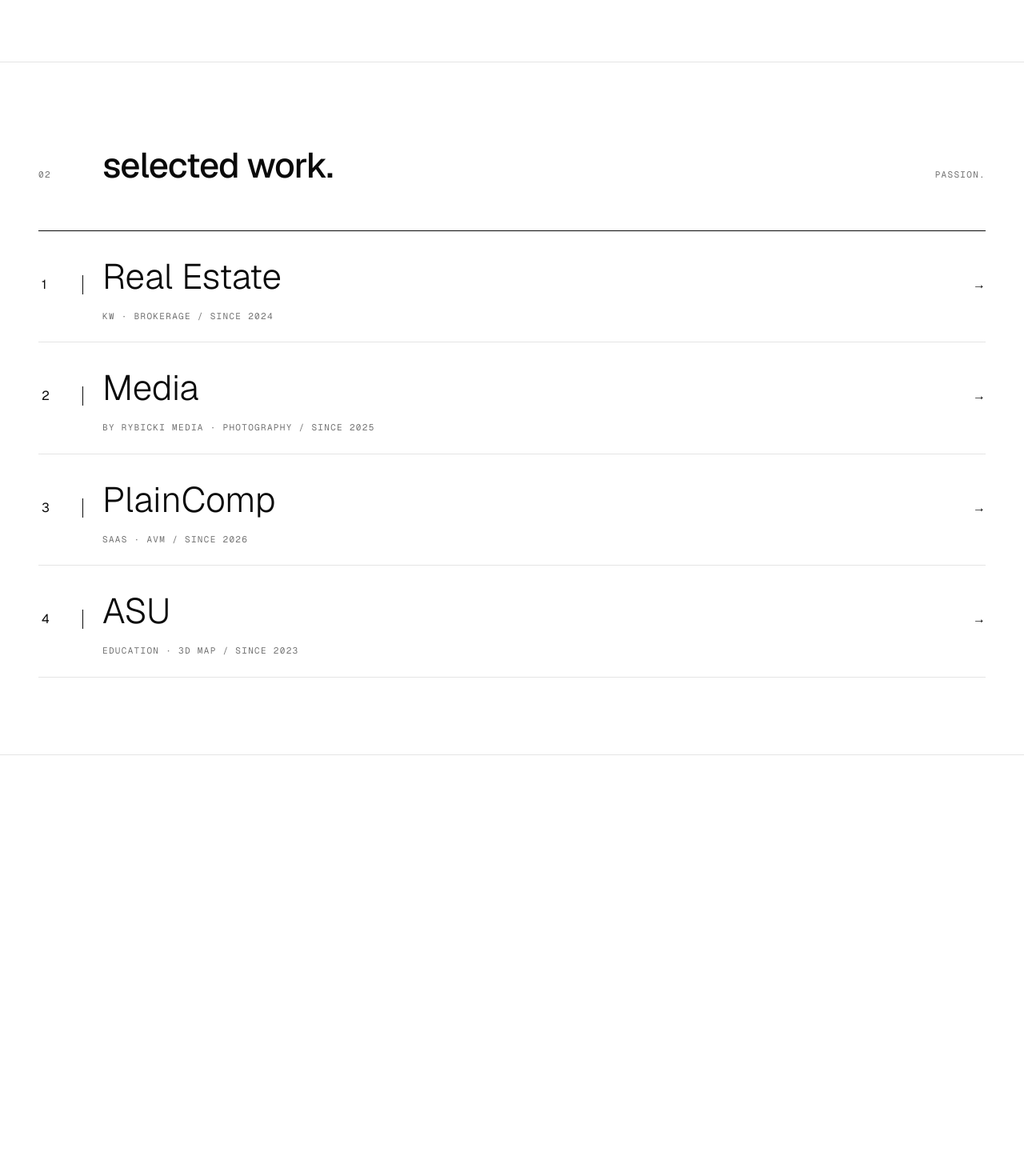
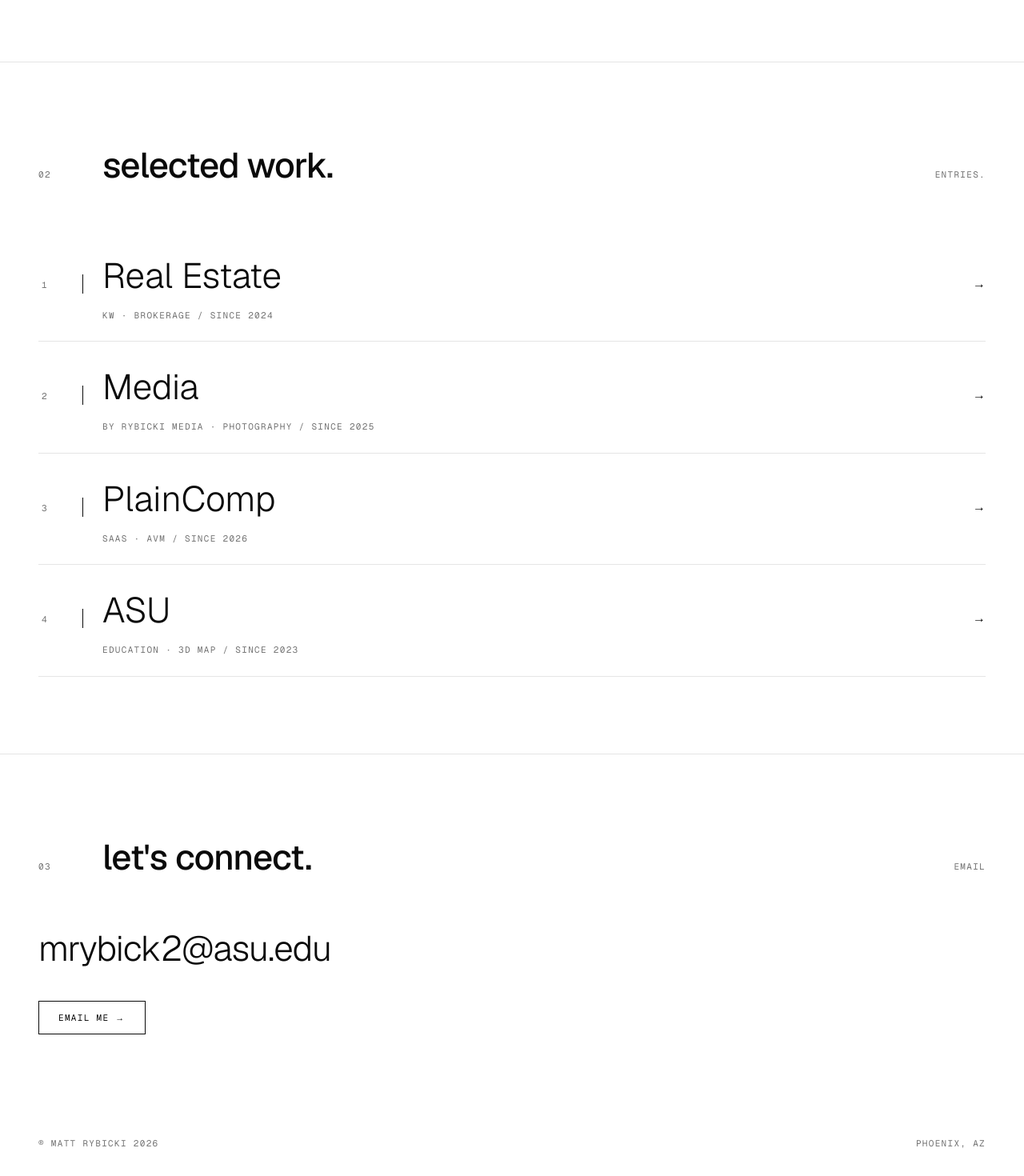
Before and after one commit to mrybick/mattrybicki-portfolio-self, a Next.js app: page / in a window 1280 px wide. Shown: the part 1343-2813 px from the top of the page at 80% size. Before the commit the page ends 2287 px from the top, so only its background shows below. Built offline with nearby package versions, Linux system fonts and the light colour scheme.

Commit message:
complete home page v0: selected work hover, contact section, footer component, prettier project install

```diff
--- a/app/layout.tsx
+++ b/app/layout.tsx
@@ -1,7 +1,8 @@
 import type { Metadata } from "next";
 import { Geist, Geist_Mono } from "next/font/google";
 import "./globals.css";
-import Nav from "@/components/Nav"
+import Nav from "@/components/Nav";
+import Footer from "@/components/Footer";
 
 const geistSans = Geist({
   variable: "--font-geist-sans",
@@ -15,7 +16,8 @@ const geistMono = Geist_Mono({
 
 export const metadata: Metadata = {
   title: "Matt Rybicki",
-  description: "Portfolio of Matt Rybicki - Senior at Arizona State studying finance, marketing, and real estate",
+  description:
+    "Portfolio of Matt Rybicki - Senior at Arizona State studying finance, marketing, and real estate",
 };
 
 export default function RootLayout({
@@ -24,13 +26,11 @@ export default function RootLayout({
   children: React.ReactNode;
 }>) {
   return (
-    <html
-      lang="en"
-      className={`${geistSans.variable} ${geistMono.variable} h-full antialiased`}
-    >
+    <html lang="en" className={`${geistSans.variable} ${geistMono.variable} h-full antialiased`}>
       <body className="min-h-full flex flex-col">
         <Nav />
         {children}
+        <Footer />
       </body>
     </html>
   );
--- a/app/page.tsx
+++ b/app/page.tsx
@@ -1,36 +1,40 @@
 import HeroBleed from "@/components/HeroBleed";
 
 export default function Home() {
-  const selected_work =[
+  const selected_work = [
     {
       id: 1,
       displayname: "Real Estate",
       tag1: "KW",
       tag2: "Brokerage",
-      since_yr: 2024
+      since_yr: 2024,
+      url: "https://byrybicki.com",
     },
     {
       id: 2,
       displayname: "Media",
       tag1: "By Rybicki Media",
       tag2: "Photography",
-      since_yr: 2025
+      since_yr: 2025,
+      url: "https://byrybickimedia.com",
     },
     {
       id: 3,
       displayname: "PlainComp",
       tag1: "SaaS",
       tag2: "AVM",
-      since_yr: 2026
+      since_yr: 2026,
+      url: "https://plaincomp.com",
     },
     {
       id: 4,
       displayname: "ASU",
       tag1: "Education",
       tag2: "3D Map",
-      since_yr: 2023
+      since_yr: 2023,
+      url: "#",
     },
-  ]
+  ];
 
   const milestones = [
     {
@@ -120,9 +124,11 @@ export default function Home() {
         <HeroBleed />
       </section>{" "}
       {/* end section 00 */}
-
       {/* start section 01 */}
-      <section id="timeline" className="hidden md:block px-6 md:px-12 py-24 border-b border-divider">
+      <section
+        id="timeline"
+        className="hidden md:block px-6 md:px-12 py-24 border-b border-divider"
+      >
         <div className="grid grid-cols-[3.5rem_1fr_auto] gap-6 items-baseline pb-12">
           <span className="font-mono uppercase tracking-mono text-mono-label text-foreground-mono">
             01
@@ -151,11 +157,14 @@ export default function Home() {
             </div>
           ))}
         </div>
-      </section> {/* end section 01 */}
-
+      </section>{" "}
+      {/* end section 01 */}
       {/* start section 02 */}
-      <section id="selected_work" className="hidden md:block px-6 md:px-12 py-24 border-b border-divider">
-        <div className="grid grid-cols-[3.5rem_1fr_auto] gap-6 items-baseline pb-12 border-b">
+      <section
+        id="selected_work"
+        className="hidden md:block px-6 md:px-12 py-24 border-b border-divider"
+      >
+        <div className="grid grid-cols-[3.5rem_1fr_auto] gap-6 items-baseline pb-12">
           <span className="font-mono uppercase tracking-mono text-mono-label text-foreground-mono">
             02
           </span>
@@ -163,31 +172,66 @@ export default function Home() {
             selected work.
           </h2>
           <span className="font-mono uppercase tracking-mono text-mono-label text-foreground-mono">
-            passion.
+            entries.
           </span>
         </div>
         <div>
           <ul>
-            {selected_work.map((sw) =>
-            <li key={sw.id} className="grid grid-cols-[3.5rem_1fr_auto] gap-6 items-baseline py-6 border-b border-divider">
-              <div className="align-left border-r">
-                <span className="p-1">{sw.id}</span>
-              </div>
+            {selected_work.map((sw) => (
+              <li key={sw.id}>
+                <a
+                  target="_blank"
+                  rel="noopener noreferrer"
+                  href={sw.url}
+                  className="grid group transition-all duration-300 hover:px-5 ease-out grid-cols-[3.5rem_1fr_auto] gap-6 items-baseline py-6 border-b border-divider"
+                >
+                  <div className="text-left border-r">
+                    <span className="p-1 font-mono uppercase tracking-mono text-mono-label text-foreground-mono">
+                      {sw.id}
+                    </span>
+                  </div>
 
-              <div className="flex flex-col gap-2">
-                  <h3 className="text-display-md font-light">
-                    {sw.displayname}
-                  </h3>
-                  <span className="flex gap-2 text-mono-label font-mono uppercase tracking-mono text-foreground-mono">
-                    {sw.tag1} · {sw.tag2} / Since {sw.since_yr}
+                  <div className="flex flex-col gap-2">
+                    <h3 className="text-display-md font-light">{sw.displayname}</h3>
+                    <span className="flex gap-2 text-mono-label font-mono uppercase tracking-mono text-foreground-mono">
+                      {sw.tag1} · {sw.tag2} / Since {sw.since_yr}
+                    </span>
+                  </div>
+                  <span className="group-hover:translate-x-2 group-hover:text-foreground transition-all duration-300 ease-out">
+                    →
                   </span>
-              </div>
-              <div>
-                →
-              </div>
+                </a>
               </li>
-            )}
+            ))}
           </ul>
+        </div>
+      </section>
+      {/* section 03 start */}
+      <section id="contact" className="hidden md:block px-6 md:px-12 py-24">
+        <div className="grid grid-cols-[3.5rem_1fr_auto] gap-6 items-baseline pb-12">
+          <span className="font-mono uppercase tracking-mono text-mono-label text-foreground-mono">
+            03
+          </span>
+          <h2 className="text-display-md font-medium tracking-heading text-foreground">
+            let{"'"}s connect.
+          </h2>
+          <span className="font-mono uppercase tracking-mono text-mono-label text-foreground-mono">
+            email
+          </span>
+        </div>
+        <div className="flex flex-col gap-8 items-start">
+          <a
+            href="mailto:mrybick2@asu.edu"
+            className="text-display-md font-light tracking-heading text-foreground hover:text-foreground-mono transition-colors duration-300"
+          >
+            mrybick2@asu.edu
+          </a>
+          <a
+            href="mailto:mrybick2@asu.edu"
+            className="inline-flex items-center gap-3 px-6 py-3 border border-foreground font-mono uppercase tracking-mono text-mono-label text-foreground hover:bg-foreground hover:text-background transition-colors duration-300"
+          >
+            email me →
+          </a>
         </div>
       </section>
     </main>
--- /dev/null
+++ b/components/Footer.tsx
@@ -0,0 +1,12 @@
+export default function Footer() {
+  return (
+    <footer className="flex justify-between items-center px-6 md:px-12 py-8">
+      <span className="text-mono-label text-foreground-mono uppercase tracking-mono font-mono">
+        ® Matt Rybicki 2026
+      </span>
+      <span className="text-mono-label text-foreground-mono uppercase tracking-mono font-mono">
+        Phoenix, AZ
+      </span>
+    </footer>
+  );
+}
--- a/package.json
+++ b/package.json
@@ -20,6 +20,7 @@
     "@types/react-dom": "^19",
     "eslint": "^9",
     "eslint-config-next": "16.2.6",
+    "prettier": "3.8.3",
     "tailwindcss": "^4",
     "typescript": "^5"
   }
```
Also changed, not shown: 2 other files (tests, documents, lock files or other folders).
